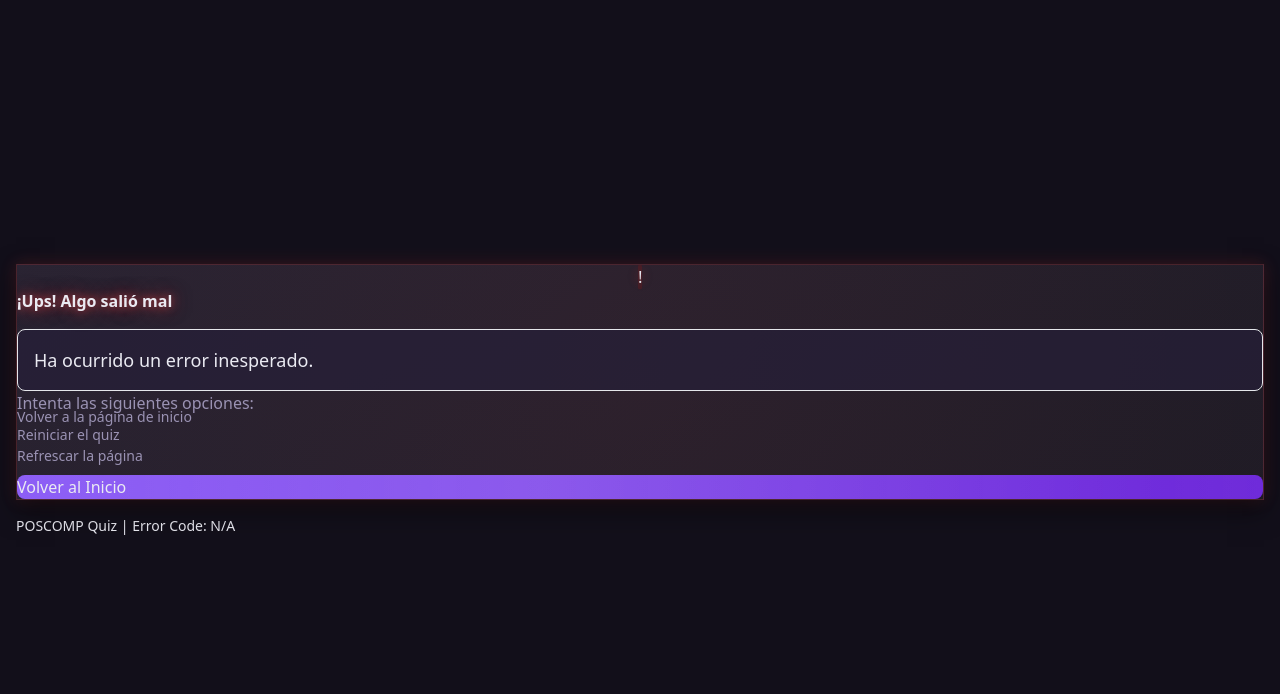
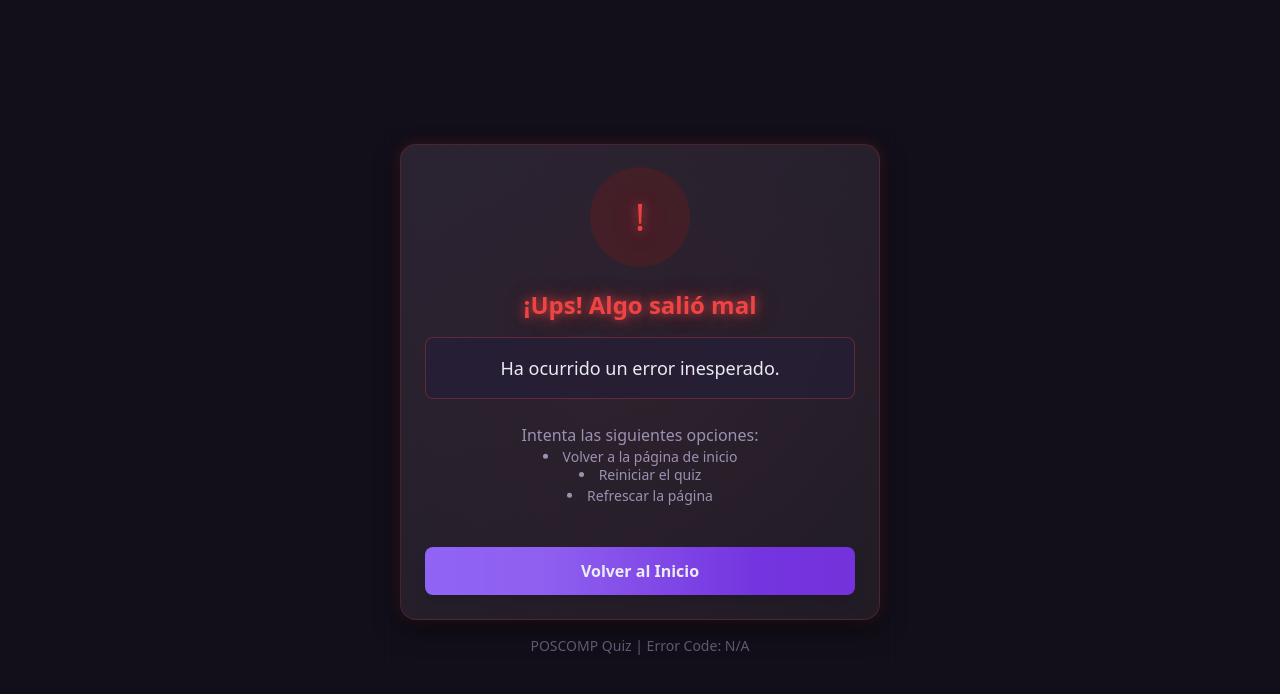
Before and after one commit to nhrot-fc/cs_guesser, a Django app: template gemini_app/templates/error.html in a window 1280 px wide. Shown: the top 694 px of the page. Run offline with Django 5.2, Linux system fonts and the light colour scheme; the template is opened without the code that fills it, so the values that code supplies are empty.

Commit message:
Enhance prompt generation logic with specific university examples and additional response parameters; update CSS with new utility classes for layout and styling improvements.

```diff
--- a/gemini_app/models/prompt_template.py
+++ b/gemini_app/models/prompt_template.py
@@ -57,9 +57,10 @@
             question_params = PromptTemplate._generate_random_question_params(count)
 
         # Building the prompt
-        prompt = f"Genera preguntas de admisión para un posgrado de computer science con las siguientes características:\n\n"
+        prompt = f"Genera preguntas de admisión para un posgrado (POSCOMP, GeorgiaTech, Harvard, MIT) de computer science con las siguientes características:\n"
         prompt += f"- Número de preguntas: {count}\n"
         prompt += f"- Cantidad de opciones: {5}\n"
+        prompt += f"- Cantidad de respuestas correctas: {1}\n"
         prompt += f"- Cantidad de pistas: {5}\n"
         prompt += f"- Formato de respuesta: JSON\n"
 
--- a/gemini_app/static/output.css
+++ b/gemini_app/static/output.css
@@ -606,12 +618,20 @@
   margin-bottom: 0.25rem;
 }
 
+.mb-2 {
+  margin-bottom: 0.5rem;
+}
+
 .mb-4 {
   margin-bottom: 1rem;
 }
 
-.mr-2 {
-  margin-right: 0.5rem;
+.mb-6 {
+  margin-bottom: 1.5rem;
+}
+
+.mb-8 {
+  margin-bottom: 2rem;
 }
 
 .mt-2 {
@@ -638,16 +658,16 @@
   display: none;
 }
 
-.h-6 {
-  height: 1.5rem;
+.h-24 {
+  height: 6rem;
 }
 
 .min-h-screen {
   min-height: 100vh;
 }
 
-.w-6 {
-  width: 1.5rem;
+.w-24 {
+  width: 6rem;
 }
 
 .w-full {
@@ -658,8 +678,20 @@
   max-width: 48rem;
 }
 
+.max-w-lg {
+  max-width: 32rem;
+}
+
 .transform {
   transform: translate(var(--tw-translate-x), var(--tw-translate-y)) rotate(var(--tw-rotate)) skewX(var(--tw-skew-x)) skewY(var(--tw-skew-y)) scaleX(var(--tw-scale-x)) scaleY(var(--tw-scale-y));
+}
+
+.list-inside {
+  list-style-position: inside;
+}
+
+.list-disc {
+  list-style-type: disc;
 }
 
 .flex-wrap {
@@ -698,6 +728,10 @@
   --tw-space-y-reverse: 0;
   margin-top: calc(1rem * calc(1 - var(--tw-space-y-reverse)));
   margin-bottom: calc(1rem * var(--tw-space-y-reverse));
+}
+
+.rounded-2xl {
+  border-radius: 1rem;
 }
 
 .rounded-full {
@@ -750,6 +788,10 @@
 .border-neon-mint {
   --tw-border-opacity: 1;
   border-color: rgb(5 242 175 / var(--tw-border-opacity, 1));
+}
+
+.border-red-500\/30 {
+  border-color: rgb(239 68 68 / 0.3);
 }
 
 .border-red-600 {
@@ -839,6 +897,14 @@
   padding: 1rem;
 }
 
+.p-5 {
+  padding: 1.25rem;
+}
+
+.p-6 {
+  padding: 1.5rem;
+}
+
 .px-2 {
   padding-left: 0.5rem;
   padding-right: 0.5rem;
@@ -849,9 +915,14 @@
   padding-right: 0.75rem;
 }
 
-.py-0\.5 {
-  padding-top: 0.125rem;
-  padding-bottom: 0.125rem;
+.px-4 {
+  padding-left: 1rem;
+  padding-right: 1rem;
+}
+
+.px-6 {
+  padding-left: 1.5rem;
+  padding-right: 1.5rem;
 }
 
 .py-1 {
@@ -859,9 +930,9 @@
   padding-bottom: 0.25rem;
 }
 
-.py-2 {
-  padding-top: 0.5rem;
-  padding-bottom: 0.5rem;
+.py-3 {
+  padding-top: 0.75rem;
+  padding-bottom: 0.75rem;
 }
 
 .pb-3 {
@@ -880,8 +951,26 @@
   text-align: left;
 }
 
+.text-center {
+  text-align: center;
+}
+
+.text-right {
+  text-align: right;
+}
+
 .font-mono {
   font-family: ui-monospace, SFMono-Regular, Menlo, Monaco, Consolas, "Liberation Mono", "Courier New", monospace;
+}
+
+.text-2xl {
+  font-size: 1.5rem;
+  line-height: 2rem;
+}
+
+.text-4xl {
+  font-size: 2.25rem;
+  line-height: 2.5rem;
 }
 
 .text-lg {
@@ -912,6 +1001,10 @@
   font-weight: 500;
 }
 
+.font-semibold {
+  font-weight: 600;
+}
+
 .italic {
   font-style: italic;
 }
@@ -931,6 +1024,10 @@
   color: rgb(154 146 179 / var(--tw-text-opacity, 1));
 }
 
+.text-ghost-gray\/60 {
+  color: rgb(154 146 179 / 0.6);
+}
+
 .text-hot-pink {
   --tw-text-opacity: 1;
   color: rgb(247 37 133 / var(--tw-text-opacity, 1));
@@ -946,9 +1043,20 @@
   color: rgb(248 113 113 / var(--tw-text-opacity, 1));
 }
 
+.text-red-500 {
+  --tw-text-opacity: 1;
+  color: rgb(239 68 68 / var(--tw-text-opacity, 1));
+}
+
 .text-void-purple {
   --tw-text-opacity: 1;
   color: rgb(127 90 240 / var(--tw-text-opacity, 1));
+}
+
+.shadow-inner {
+  --tw-shadow: inset 0 2px 4px 0 rgb(0 0 0 / 0.05);
+  --tw-shadow-colored: inset 0 2px 4px 0 var(--tw-shadow-color);
+  box-shadow: var(--tw-ring-offset-shadow, 0 0 #0000), var(--tw-ring-shadow, 0 0 #0000), var(--tw-shadow);
 }
 
 .shadow-lg {
@@ -957,8 +1065,20 @@
   box-shadow: var(--tw-ring-offset-shadow, 0 0 #0000), var(--tw-ring-shadow, 0 0 #0000), var(--tw-shadow);
 }
 
+.shadow-md {
+  --tw-shadow: 0 4px 6px -1px rgb(0 0 0 / 0.1), 0 2px 4px -2px rgb(0 0 0 / 0.1);
+  --tw-shadow-colored: 0 4px 6px -1px var(--tw-shadow-color), 0 2px 4px -2px var(--tw-shadow-color);
+  box-shadow: var(--tw-ring-offset-shadow, 0 0 #0000), var(--tw-ring-shadow, 0 0 #0000), var(--tw-shadow);
+}
+
 .outline {
   outline-style: solid;
+}
+
+.backdrop-blur-sm {
+  --tw-backdrop-blur: blur(4px);
+  -webkit-backdrop-filter: var(--tw-backdrop-blur) var(--tw-backdrop-brightness) var(--tw-backdrop-contrast) var(--tw-backdrop-grayscale) var(--tw-backdrop-hue-rotate) var(--tw-backdrop-invert) var(--tw-backdrop-opacity) var(--tw-backdrop-saturate) var(--tw-backdrop-sepia);
+  backdrop-filter: var(--tw-backdrop-blur) var(--tw-backdrop-brightness) var(--tw-backdrop-contrast) var(--tw-backdrop-grayscale) var(--tw-backdrop-hue-rotate) var(--tw-backdrop-invert) var(--tw-backdrop-opacity) var(--tw-backdrop-saturate) var(--tw-backdrop-sepia);
 }
 
 .transition {
```
Also changed, not shown: other parts of gemini_app/static/output.css (+91 -11 lines), db.sqlite3.
